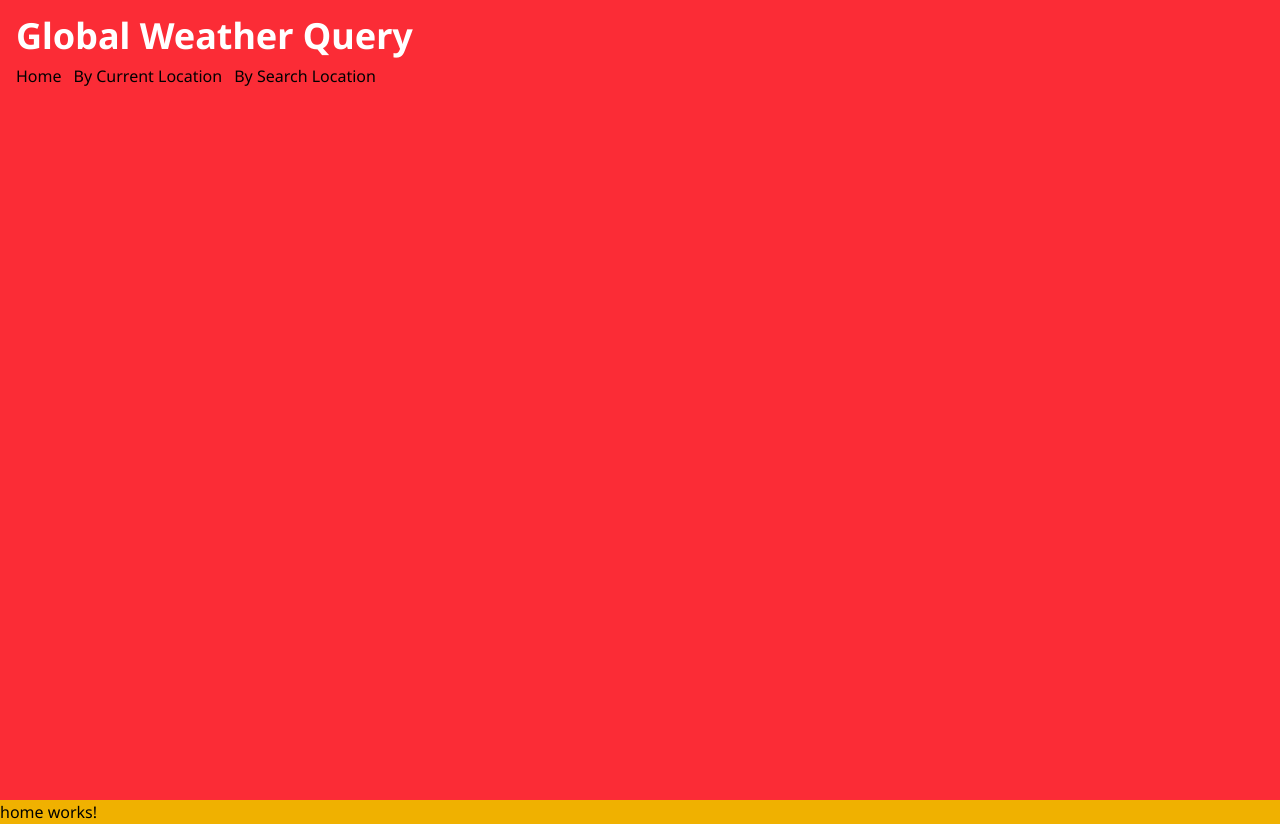
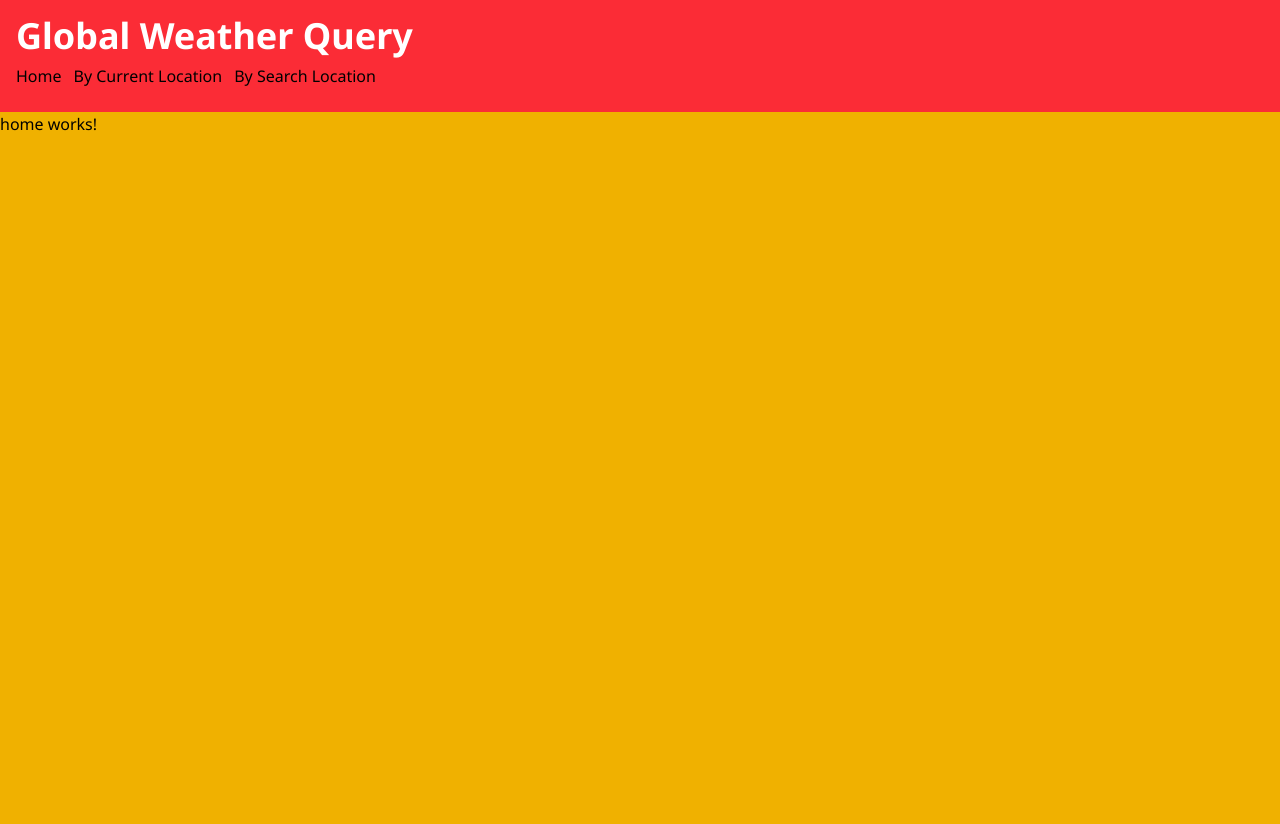
Before and after one commit to samson-oka/weather-query-ng, an Angular app: page / in a window 1280 px wide. After the commit the page ends 800 px from the top, so only its background shows below. Built offline with nearby package versions, Linux system fonts and the light colour scheme.

Commit message:
removed min-heigh for the main tag, and let it be a global nav layout

```diff
--- a/src/app/app.component.html
+++ b/src/app/app.component.html
@@ -1,4 +1,4 @@
-<main class="flex flex-col w-full min-h-screen p-5 bg-red-500 sm:p-4">
+<main class="flex flex-col w-full p-5 bg-red-500 sm:p-4">
   <h1 class="text-4xl font-bold text-white">Global Weather Query</h1>
   <nav class="flex py-2">
     <ul class="flex flex-row items-center justify-between">
```
